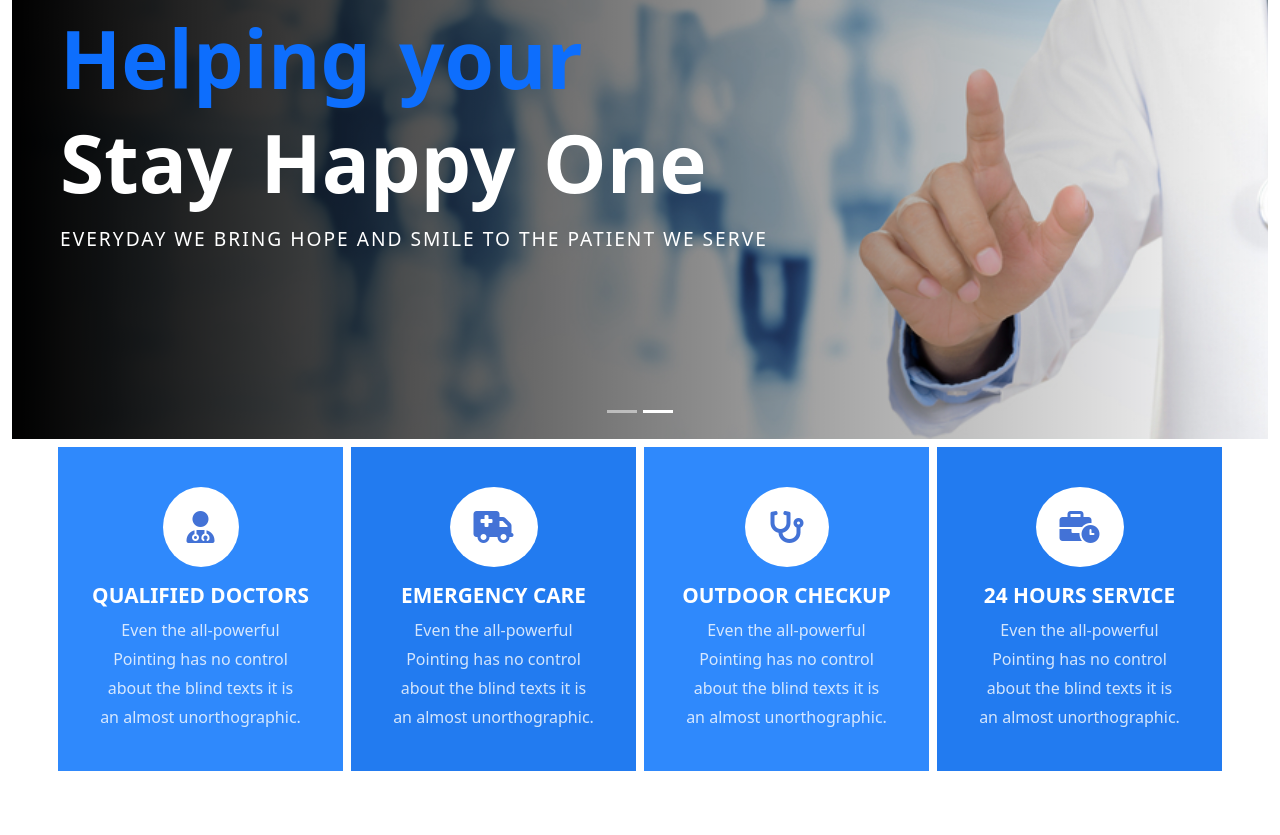
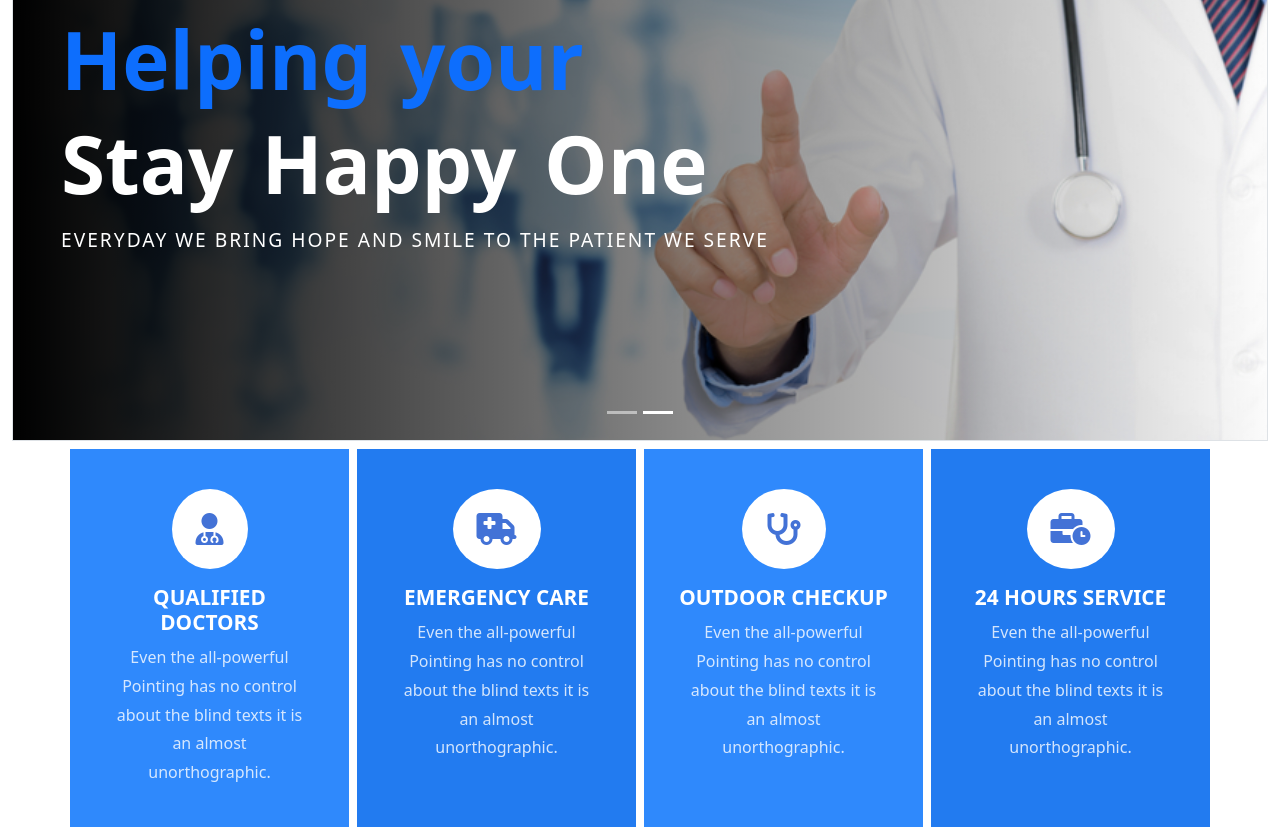
Before and after one commit to Ady4d69/Drcare, a plain HTML site: page index.html in a window 1280 px wide. Shown: the part 330-1165 px from the top of the page. Before the commit the page ends 1109 px from the top, so only its background shows below. Drawn offline with nearby package versions, Linux system fonts and the light colour scheme.

Commit message:
Add files via upload

```diff
--- a/css/style.css
+++ b/css/style.css
@@ -1,4 +1,9 @@
 @import url('https://fonts.googleapis.com/css2?family=Lora&display=swap');
+*,
+*:before,
+*:after {
+  box-sizing: border-box;
+}
 #upper-navbar-brand {
   font-weight: 900;
   font-size: 24px;
@@ -6,35 +11,39 @@
   margin: 0;
   padding: 0;
 }
-button{
+button {
   border: none;
 }
-.fa-map,.fa-at,.fa-phone-alt{
+.fa-map,
+.fa-at,
+.fa-phone-alt {
   background-color: #fff;
   color: blue;
   padding: 20px;
   border-radius: 50%;
 }
-.fa-bars{
+.fa-bars {
   color: blue;
   margin-left: -10px;
 }
-.navbar-toggler{
-    color: rgba(0, 0, 0, .4);
+.navbar-toggler {
+  color: rgba(0, 0, 0, 0.4);
   font-weight: 400;
 }
-.menu{
+.menu {
   font-weight: 700;
   padding-left: 10px;
   padding-bottom: 3px;
   font-size: 1.2rem;
   text-transform: uppercase;
 }
-.navbar-toggler:focus{
+.navbar-toggler:focus {
   outline: none;
   box-shadow: none;
 }
-.nav-card1,.nav-card2,.nav-card3{
+.nav-card1,
+.nav-card2,
+.nav-card3 {
   font-size: 14px;
   font-family: 'Lora', sans-serif;
   line-height: 1.2;
@@ -42,56 +51,60 @@ button{
   text-align: justify;
   padding: 1rem;
 }
-.nav-card1{
+.nav-card1 {
   width: 400px;
 }
-.nav-card2{
+.nav-card2 {
   width: 350px;
 }
-.nav-card3{
+.nav-card3 {
   width: 300px;
 }
-.bottom-navbar{
+.bottom-navbar {
   background-color: white;
 }
-.navbar-nav{
+.navbar-nav {
   margin-left: 0;
 }
-#navbarText .nav-link{
+#navbarText .nav-link {
   border-bottom: 2px solid white;
 }
-#navbarText .nav-item.activated{
+#navbarText .nav-item.activated {
   font-size: 1.3rem;
   border-bottom: 2px solid blue;
 }
-#navbarText span{
-    font-weight:500;
+#navbarText span {
+  font-weight: 500;
 }
-.carousel-inner .carousel-item{
+.carousel-inner .carousel-item {
   height: 600px;
   width: 100%;
 }
-.carousel-inner #img1{
-    background: linear-gradient(to right, rgba(0,0,0,1), rgba(0,0,0,0)),url('/img/image3.jpg');
+.carousel-inner #img1 {
+  background: linear-gradient(to right, rgba(0, 0, 0, 1), rgba(0, 0, 0, 0)),
+    url('/img/image3.jpg');
+  background-repeat: no-repeat;
+  background-size: contain;
+  background-position: right;
+}
+.carousel-inner #img2 {
+  background: linear-gradient(to right, rgba(0, 0, 0, 1), rgba(0, 0, 0, 0)),
+    url('/img/image4.jpg');
   background-repeat: no-repeat;
   background-size: cover;
+  background-position: right;
 }
-.carousel-inner #img2{
-    background: linear-gradient(to right, rgba(0,0,0,1), rgba(0,0,0,0)),url('/img/image4.jpg');
-    background-repeat: no-repeat;
-    background-size: cover;
-}
-#nav2 .btn{
+#nav2 .btn {
   margin-top: 1rem;
 }
-#carousel .carousel-item h1{
+#carousel .carousel-item h1 {
   font-weight: 800;
   word-spacing: 7px;
   line-height: 1.3;
   margin-left: 3rem;
   word-spacing: 2;
 }
-#carousel .carousel-item p{
+#carousel .carousel-item p {
   font-size: 1.2rem;
   font-weight: 200;
   margin-left: 3rem;
@@ -100,75 +113,70 @@ button{
   line-height: 1.8;
   opacity: 1;
 }
-#home-features .container .row{
+#home-features .container .row {
   flex-wrap: nowrap;
   justify-content: center;
-    margin-top: .5rem;
+  margin-top: 0.5rem;
 }
-#home-features .container .row .col-md-3{
+#home-features .container .row .col-md {
   padding: 2rem;
   background-color: #2f89fc;
   color: white;
   text-align: center;
 }
-#home-features .container .row .col-alter{
+#home-features .container .row .col-alter {
   background-color: #227bf0;
 }
-#home-features .container .row .col-md-3 h2,
-#home-features .container .row .col-alter h2{
+#home-features .container .row .col-md h2,
+#home-features .container .row .col-alter h2 {
   font-size: 1.3rem;
   font-weight: 700;
   text-transform: uppercase;
 }
-#home-features .container .row .col-md-3 p,
-#home-features .container .row .col-alter p{
+#home-features .container .row .col-md p,
+#home-features .container .row .col-alter p {
   font-size: 1rem;
   font-weight: 200;
   margin-left: 3rem;
   line-height: 1.8;
   opacity: 80%;
 }
-.fa-user-md, .fa-ambulance, .fa-stethoscope, .fa-business-time{
-    background-color: rgb(255,255,255);
+.fa-user-md,
+.fa-ambulance,
+.fa-stethoscope,
+.fa-business-time {
+  background-color: rgb(255, 255, 255);
   font-size: 2rem;
   padding: 1.5rem;
   color: rgb(67, 114, 214);
   border-radius: 50%;
 }
 
-
-
-
-
-
-
-
-
-
-
-
-
-
-
 @media (max-width: 992px) {
-    .navbar-nav{
+  .navbar-nav {
     margin-left: 0;
   }
-    #navbarText .nav-link{
+  #navbarText .nav-link {
     font-weight: 700;
     font-size: 1.2rem;
   }
-    #navbarText .nav-item.activated{
+  #navbarText .nav-item.activated {
     border-bottom: 2px solid white;
   }
-    #nav2 span{
+  #nav2 span {
     display: flex;
   }
-    #nav2 .btn{
+  #nav2 .btn {
     margin-top: 4px;
   }
-    #carousel .carousel-item h1,#carousel .carousel-item p{
+  #carousel .carousel-item h1,
+  #carousel .carousel-item p {
     text-align: center;
     margin-left: 0;
   }
+  #home-features .container .row {
+    flex-wrap: wrap;
+    margin-left: 0.1rem;
+    margin-right: 0.1rem;
   }
+}
--- a/index.html
+++ b/index.html
@@ -75,7 +75,7 @@
     </div>
   <section id="carousel">
     <div class="container-fluid">
-      <div id="carouselExampleIndicators" class="carousel slide carousel-fade" data-bs-ride="carousel">
+      <div id="carouselExampleIndicators" class="carousel slide carousel-fade border" data-bs-ride="carousel">
           <div class="carousel-indicators">
             <button type="button" data-bs-target="#carouselExampleIndicators" data-bs-slide-to="0" class="active" aria-current="true" aria-label="Slide 1"></button>
             <button type="button" data-bs-target="#carouselExampleIndicators" data-bs-slide-to="1" aria-label="Slide 2"></button>
@@ -96,22 +96,22 @@
   <section id="home-features">
     <div class="container">
       <div class="row gap-2">
-        <div class="col-md-3">
+        <div class="col-md">
           <i class="fas fa-user-md m-2"></i>
           <h2 class="my-2">Qualified Doctors</h2>
           <p class="m-2">Even the all-powerful Pointing has no control about the blind texts it is an almost unorthographic.</p>
         </div>
-        <div class="col-md-3 col-alter">
+        <div class="col-md col-alter">
           <i class="fas fa-ambulance m-2"></i>
           <h2 class="my-2">Emergency Care</h2>
           <p class="m-2">Even the all-powerful Pointing has no control about the blind texts it is an almost unorthographic.</p>
         </div>
-        <div class="col-md-3">
+        <div class="col-md">
           <i class="fas fa-stethoscope m-2"></i>
           <h2 class="my-2">Outdoor Checkup</h2>
           <p class="m-2">Even the all-powerful Pointing has no control about the blind texts it is an almost unorthographic.</p>
         </div>
-        <div class="col-md-3 col-alter">
+        <div class="col-md col-alter">
           <i class="fas fa-business-time m-2"></i>
           <h2 class="m-2">24 hours service</h2>
           <p class="m-2">Even the all-powerful Pointing has no control about the blind texts it is an almost unorthographic.</p>
```
Lines whose indentation alone changed are shown as unchanged.
